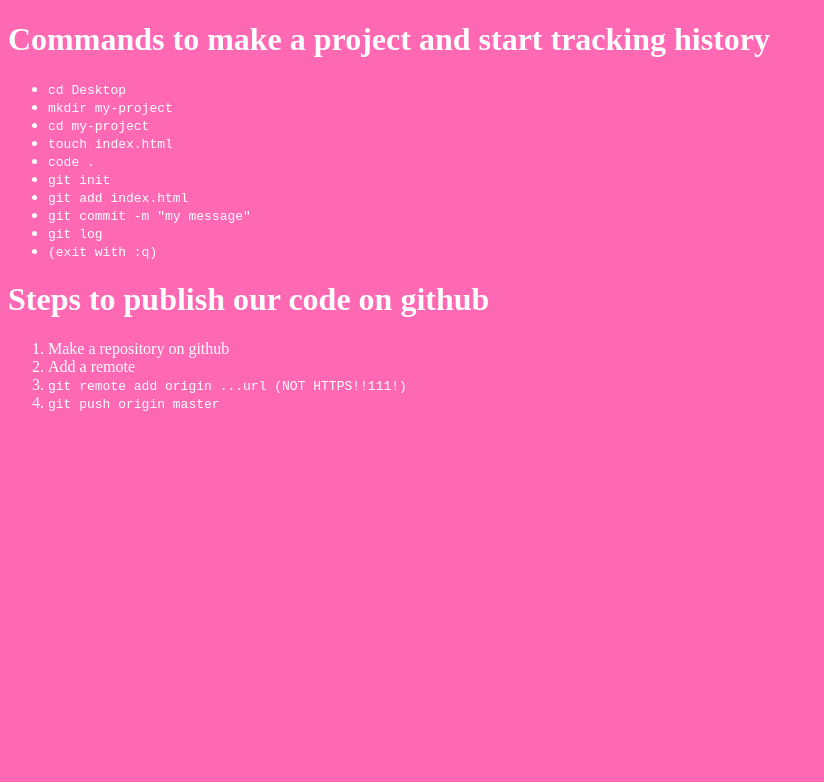
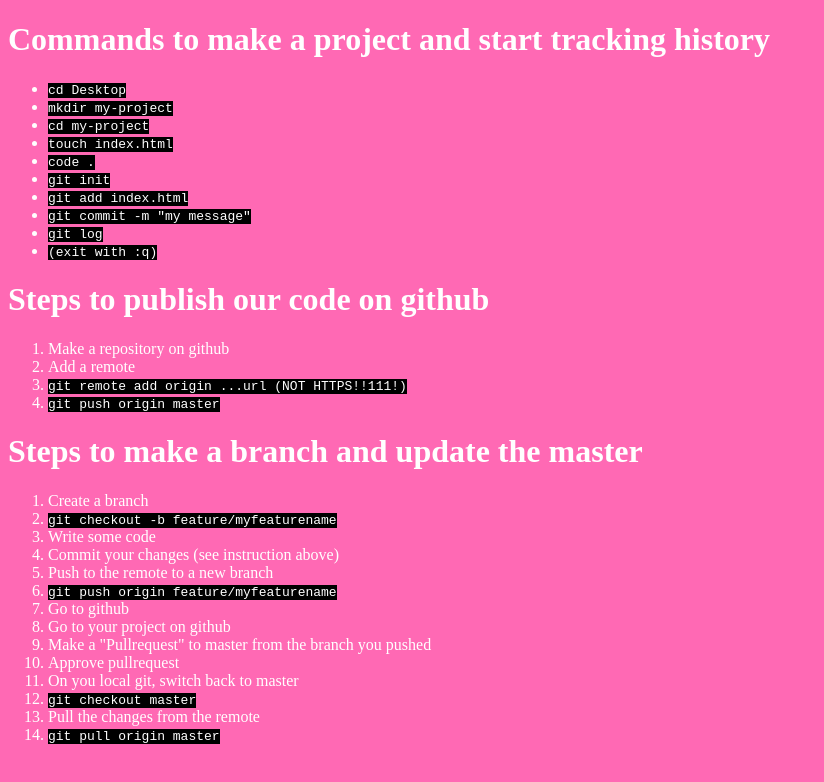
Before and after one commit to Reinoptland/my-cool-project, a plain HTML site: page index.html in a window 1280 px wide. Shown: the whole page, without its empty margins (0-824 px from the left). Drawn offline with Linux system fonts and the light colour scheme.

Commit message:
Add instructions

```diff
--- a/index.html
+++ b/index.html
@@ -5,6 +5,12 @@
     <meta name="viewport" content="width=device-width, initial-scale=1.0">
     <meta http-equiv="X-UA-Compatible" content="ie=edge">
     <title>Document</title>
+    <style>
+        code {
+            background-color: black;
+            color: white;
+        }
+    </style>
 </head>
 <body style="background-color: hotpink; color: white;">
     <h1>Commands to make a project and start tracking history</h1>
@@ -48,5 +54,23 @@
         <li><code>git remote add origin ...url (NOT HTTPS!!111!)</code></li>
         <li><code>git push origin master</code></li>
     </ol>
+
+    <h1> Steps to make a branch and update the master </h1>
+    <ol>
+        <li>Create a branch</li>
+        <li><code>git checkout -b feature/myfeaturename</code></li>
+        <li>Write some code</li>
+        <li>Commit your changes (see instruction above)</li>
+        <li>Push to the remote to a new branch</li>
+        <li><code>git push origin feature/myfeaturename</code></li>
+        <li>Go to github</li>
+        <li>Go to your project on github</li>
+        <li>Make a "Pullrequest" to master from the branch you pushed</li>
+        <li>Approve pullrequest</li>
+        <li>On you local git, switch back to master</li>
+        <li><code>git checkout master</code></li>
+        <li>Pull the changes from the remote</li>
+        <li><code>git pull origin master</code></li>
+    </ol>
 </body>
 </html>
```
